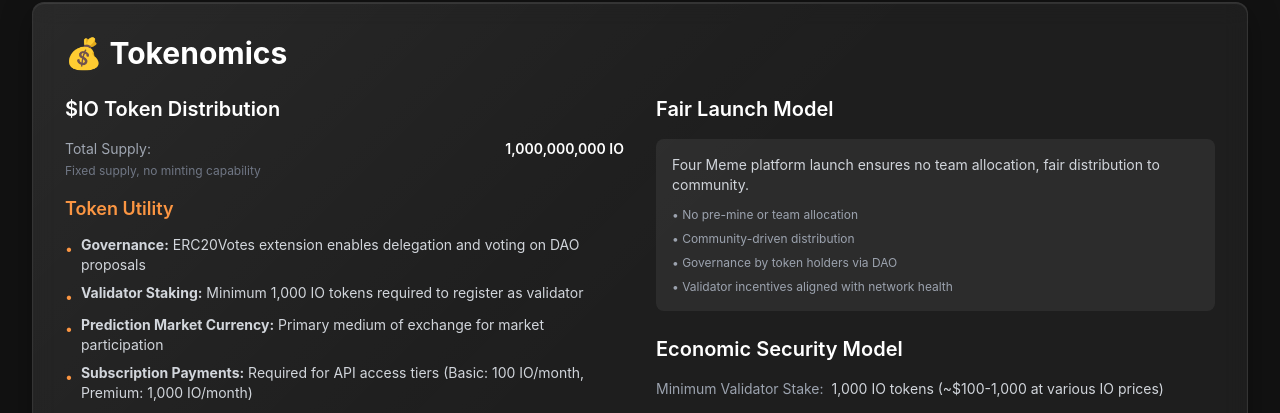
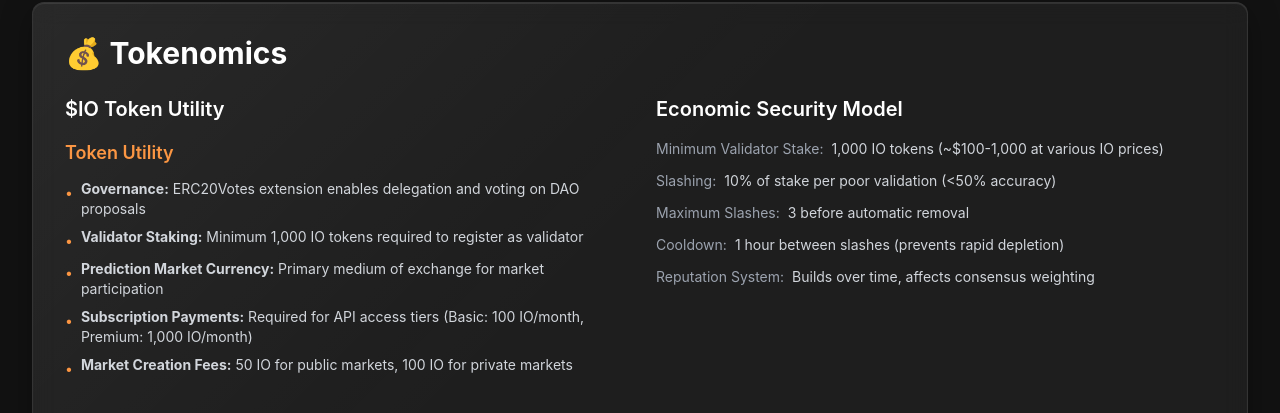
Before and after one commit to GHX5T-SOL/IncryptOracle, a Next.js app: page /whitepaper in a window 1280 px wide. Shown: the part 311-724 px from the top of the page. Built offline with nearby package versions, Linux system fonts and the light colour scheme; no server answers; what wagmi would draw is missing.

Commit message:
Remove Four Meme references, fair launch model, and specific tokenomics details

```diff
--- a/src/pages/roadmap.tsx
+++ b/src/pages/roadmap.tsx
@@ -31,7 +31,7 @@ const phases = [
       { task: 'Frontend blockchain integration (real-time updates)', completed: true },
       { task: 'Final security audit (CertiK/Halborn)', completed: false },
       { task: 'BSC mainnet deployment', completed: false },
-      { task: '$IO token launch on Four Meme', completed: false },
+      { task: '$IO token launch', completed: false },
       { task: 'IncryptPredict production launch', completed: false },
       { task: 'Validator onboarding program', completed: false }
     ]
--- a/src/pages/smart-contracts.tsx
+++ b/src/pages/smart-contracts.tsx
@@ -58,7 +58,6 @@ const contracts = [
     address: '0xdc6a5752d457aAdF3f1C65E3a158f44277717183',
     description: 'ERC20 governance token with ERC20Votes extension for DAO voting',
     keyFeatures: [
-      'Fixed supply: 1,000,000,000 IO tokens',
       'ERC20Votes extension for delegation',
       'Governance voting capabilities',
       'Validator staking requirement',
--- a/src/pages/whitepaper.tsx
+++ b/src/pages/whitepaper.tsx
@@ -30,16 +30,8 @@ export default function WhitepaperPage() {
 
           <div className="grid grid-cols-1 md:grid-cols-2 gap-8 mb-8">
             <div>
-              <h3 className="text-xl font-semibold text-white mb-4">$IO Token Distribution</h3>
+              <h3 className="text-xl font-semibold text-white mb-4">$IO Token Utility</h3>
               <div className="space-y-4 text-sm">
-                <div>
-                  <div className="flex justify-between mb-1">
-                    <span className="text-gray-400">Total Supply:</span>
-                    <span className="text-white font-semibold">1,000,000,000 IO</span>
-                  </div>
-                  <div className="text-xs text-gray-500">Fixed supply, no minting capability</div>
-                </div>
-
                 <div>
                   <h4 className="text-lg font-semibold text-primary-400 mb-3">Token Utility</h4>
                   <ul className="space-y-2 text-gray-300">
@@ -69,20 +61,7 @@ export default function WhitepaperPage() {
             </div>
 
             <div>
-              <h3 className="text-xl font-semibold text-white mb-4">Fair Launch Model</h3>
-              <div className="bg-dark-900/50 rounded-lg p-4 mb-4">
-                <p className="text-gray-300 text-sm mb-3">
-                  Four Meme platform launch ensures no team allocation, fair distribution to community.
-                </p>
-                <div className="space-y-2 text-xs text-gray-400">
-                  <div>• No pre-mine or team allocation</div>
-                  <div>• Community-driven distribution</div>
-                  <div>• Governance by token holders via DAO</div>
-                  <div>• Validator incentives aligned with network health</div>
-                </div>
-              </div>
-
-              <h3 className="text-xl font-semibold text-white mb-4 mt-6">Economic Security Model</h3>
+              <h3 className="text-xl font-semibold text-white mb-4">Economic Security Model</h3>
               <div className="space-y-3 text-sm text-gray-300">
                 <div>
                   <span className="text-gray-400">Minimum Validator Stake:</span>
```
Also changed, not shown: 1 other file (tests, documents, lock files or other folders).
